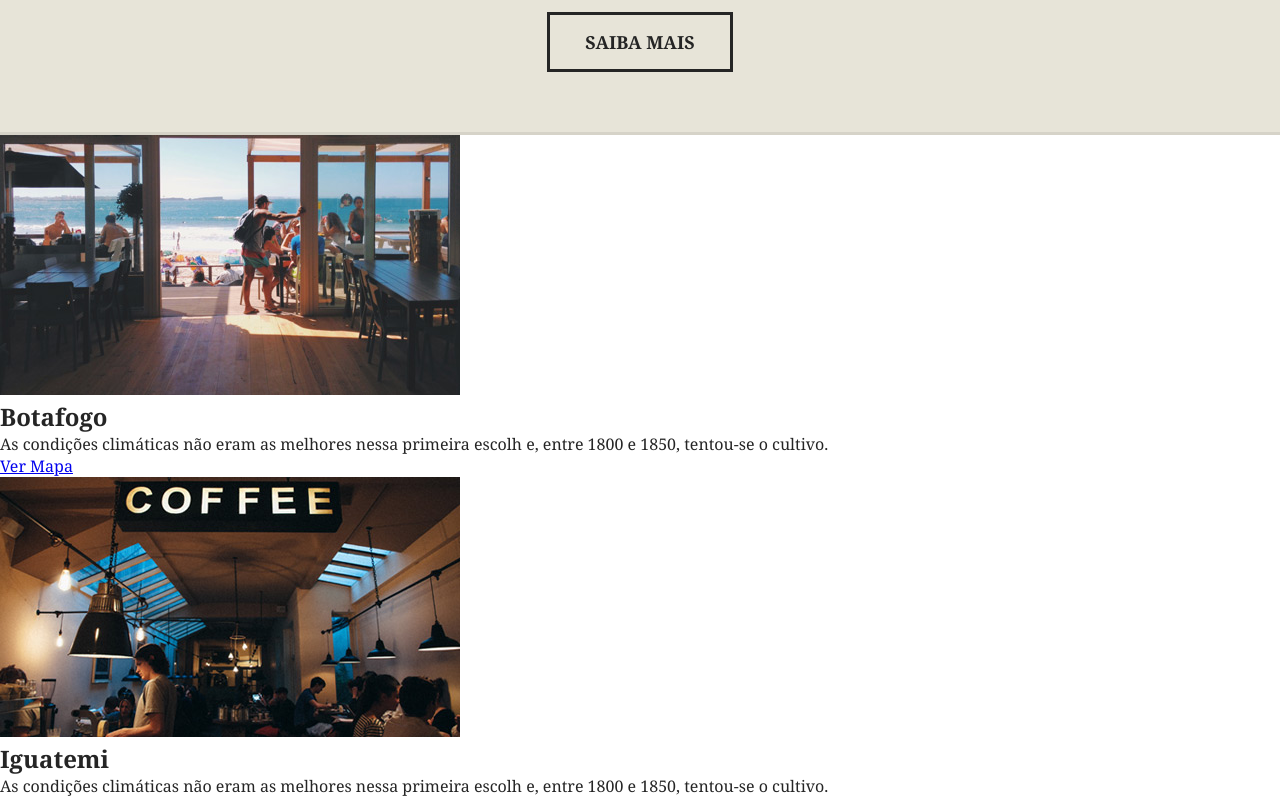
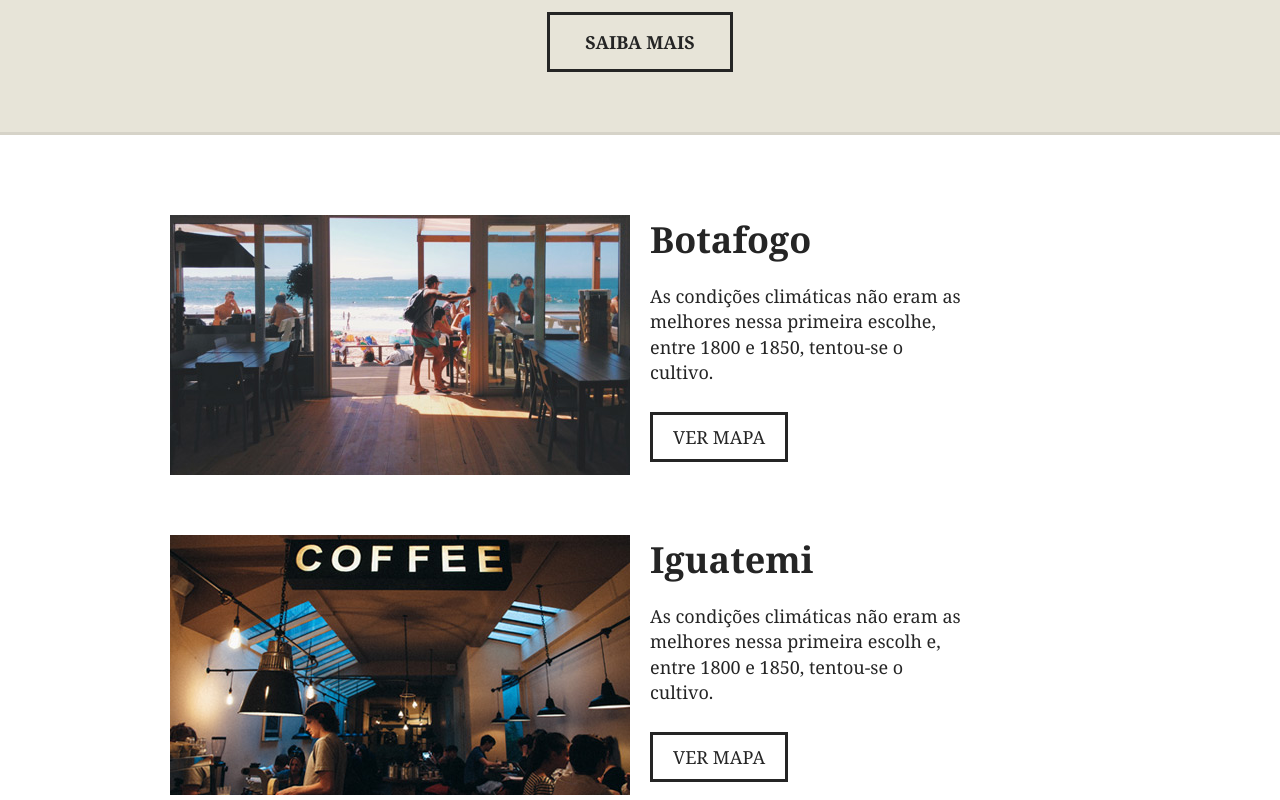
Before and after one commit to Bruno25leo/Brafe, a plain HTML site: page Brafé 01/Brafé 01 - Puro/index.html in a window 1280 px wide. Shown: the part 1640-2440 px from the top of the page. Drawn offline with Linux system fonts and the light colour scheme.

Commit message:
Adicionando o conteúdo do Sobre

```diff
--- a/Brafé 01/Brafé 01 - Puro/index.html
+++ b/Brafé 01/Brafé 01 - Puro/index.html
@@ -60,16 +60,16 @@
         <a href="#" class="produtos-btn">SAIBA MAIS</a>
     </section>
 
-    <section>
-        <div>
+    <section class="locais">
+        <div class="locais-item">
             <img src="../img/botafogo.jpg" alt="botafogo">
             <div>
                 <h2>Botafogo</h2>
-                <p>As condições climáticas não eram as melhores nessa primeira escolh e, entre 1800 e 1850, tentou-se o cultivo.</p>
+                <p>As condições climáticas não eram as melhores nessa primeira escolhe, entre 1800 e 1850, tentou-se o cultivo.</p>
                 <a href="#">Ver Mapa</a>
             </div>
         </div>
-        <div>
+        <div class="locais-item">
             <img src="../img/iguatemi.jpg" alt="iguatemi">
             <div>
                 <h2>Iguatemi</h2>
@@ -77,7 +77,7 @@
                 <a href="#">Ver Mapa</a>
             </div>
         </div>
-        <div>
+        <div class="locais-item">
             <img src="../img/mineirao.jpg" alt="Mineirão">
             <div>
                 <h2>Mineirão</h2>
--- a/Brafé 01/Brafé 01 - Puro/style.css
+++ b/Brafé 01/Brafé 01 - Puro/style.css
@@ -211,3 +211,56 @@ h2#produtos-mineiro::before{
     padding: 15px 0;
     margin: 20px auto 0 auto;
 }
+
+/* Locais */
+
+.locais{
+    max-width: 960px;
+    margin: 0 auto;
+    padding: 20px 0;
+}
+
+.locais-item{
+    clear: both;
+    margin: 60px auto;
+}
+
+.locais-item img{
+    width: 460px;
+    display: block;
+    float: left;
+    margin: 0 10px;
+}
+.locais-item > div{
+    width: 460px;
+    display: block;
+    float: left;
+    margin: 0 10px;
+}
+
+.locais-item::after, .locais-item::before{
+    content: '';
+    display: table;
+    clear: both;
+}
+
+.locais-item h2{
+    font-size: 2.25em;
+    margin-bottom: 20px;
+}
+
+.locais-item p{
+    font-size: 1.125em;
+    line-height: 1.4em;
+    max-width: 320px;
+    margin-bottom: 40px;
+}
+
+.locais-item a {
+    font-size: 1.125em;
+    text-transform: uppercase;
+    text-decoration: none;
+    border: 3px solid;
+    color: #252525;
+    padding: 10px 20px;
+}
```
